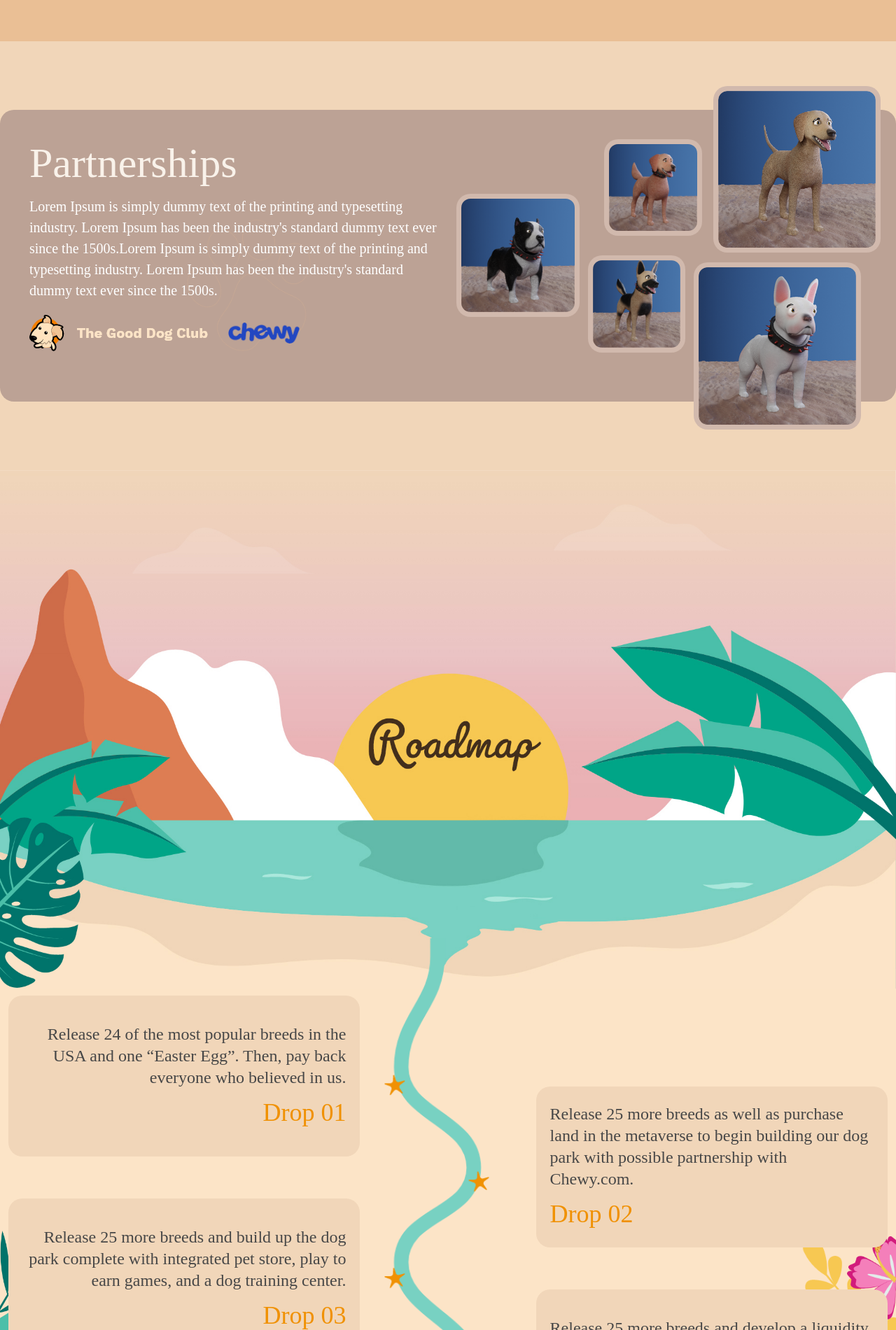
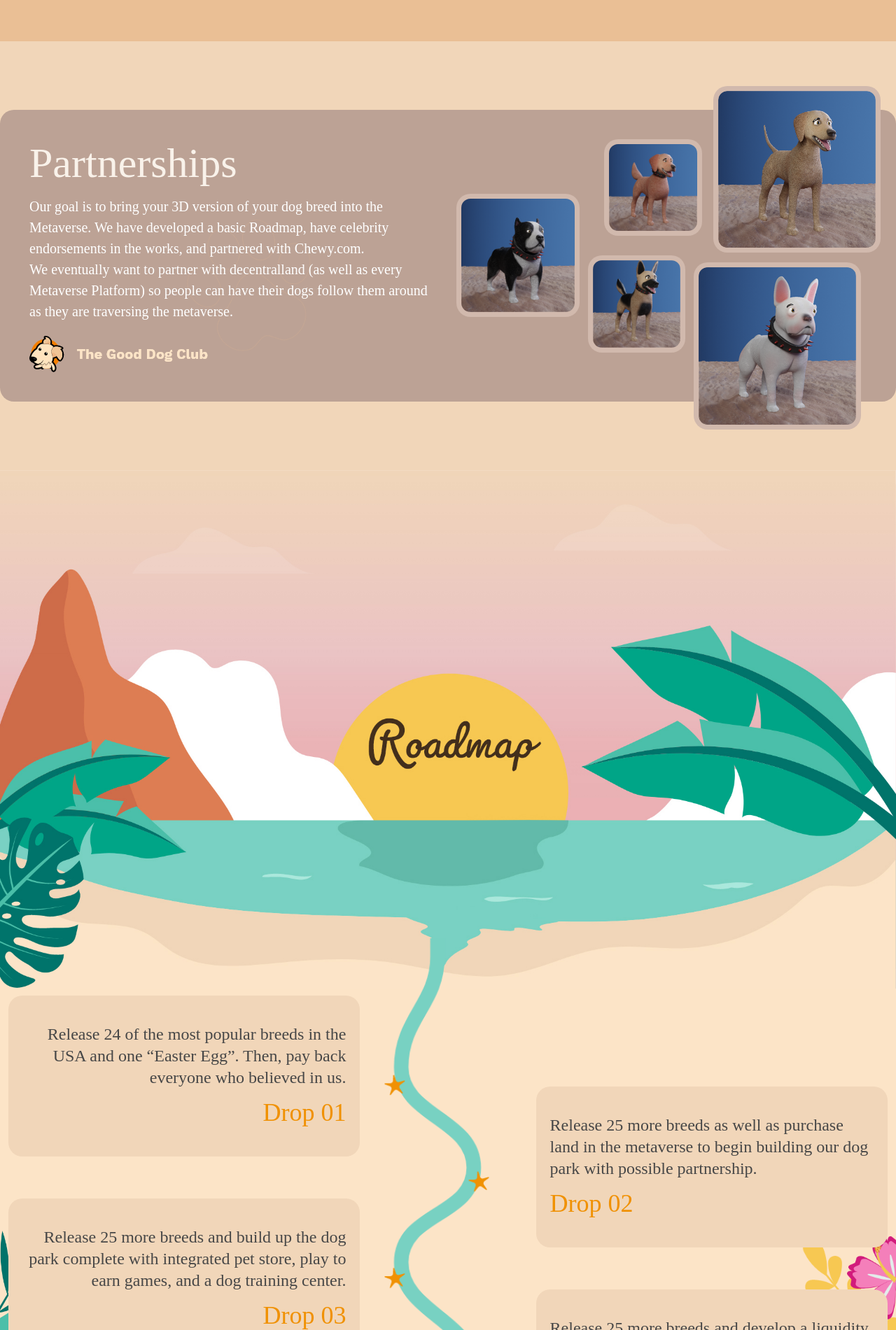
Before and after one commit to adam912913/TheGoodDogClubDapp, a React (Create React App) app in the folder client/: page / in a window 1280 px wide. Shown: the part 6614-8515 px from the top of the page at 70% size. Built offline with nearby package versions, Linux system fonts and the light colour scheme.

Commit message:
remove chewy.com

```diff
--- a/client/src/components/Partnerships.js
+++ b/client/src/components/Partnerships.js
@@ -10,10 +10,11 @@ const Partnerships = ({ children }) => {
           <Row>
             <Col md={6} sm={12} className="content_wrapper">
               <h2 className='title'>Partnerships</h2>
-              <p className='partnership_content'>Lorem Ipsum is simply dummy text of the printing and typesetting industry. Lorem Ipsum has been the industry's standard dummy text ever since the 1500s.Lorem Ipsum is simply dummy text of the printing and typesetting industry. Lorem Ipsum has been the industry's standard dummy text ever since the 1500s.</p>
+              <p className='partnership_content'>Our goal is to bring your 3D version of your dog breed into the Metaverse. We have developed a basic Roadmap, have celebrity endorsements in the works, and partnered with Chewy.com.
+                <br />We eventually want to partner with decentralland (as well as every Metaverse Platform) so people can have their dogs follow them around as they are traversing the metaverse.</p>
               <div className='partnership_logo_wrapper'>
                 <img alt='' src={logo_title} height="52" className="chewy_tgdc_logo" />
-                <img alt='' src={chewy_label} className="chewy_label" />
+                {/* <img alt='' src={chewy_label} className="chewy_label" /> */}
               </div>
             </Col>
             <Col md={6} sm={0} className="nft_images">
--- a/client/src/components/Roadmap.js
+++ b/client/src/components/Roadmap.js
@@ -18,7 +18,7 @@ const Roadmap = ({ children }) => {
             </div>
             <div className='roadmap_item even_item'>
               <div>
-                <p>Release 25 more breeds as well as purchase land in the metaverse to begin building our dog park with possible partnership with Chewy.com.</p>
+                <p>Release 25 more breeds as well as purchase land in the metaverse to begin building our dog park with possible partnership.</p>
                 <h3>Drop 02</h3>
               </div>
             </div>
--- a/client/src/index.css
+++ b/client/src/index.css
@@ -784,6 +784,7 @@ button.btn_load_more {
 }
 .ant-collapse-content > .ant-collapse-content-box p {
   text-align: justify;
+  font-size: 1.2em;
 }
 
 .footer {
```
